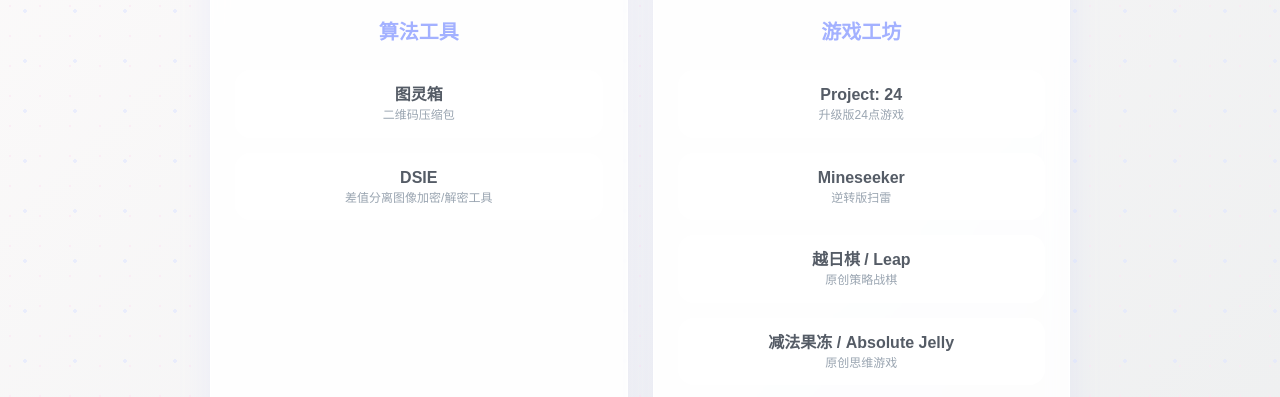
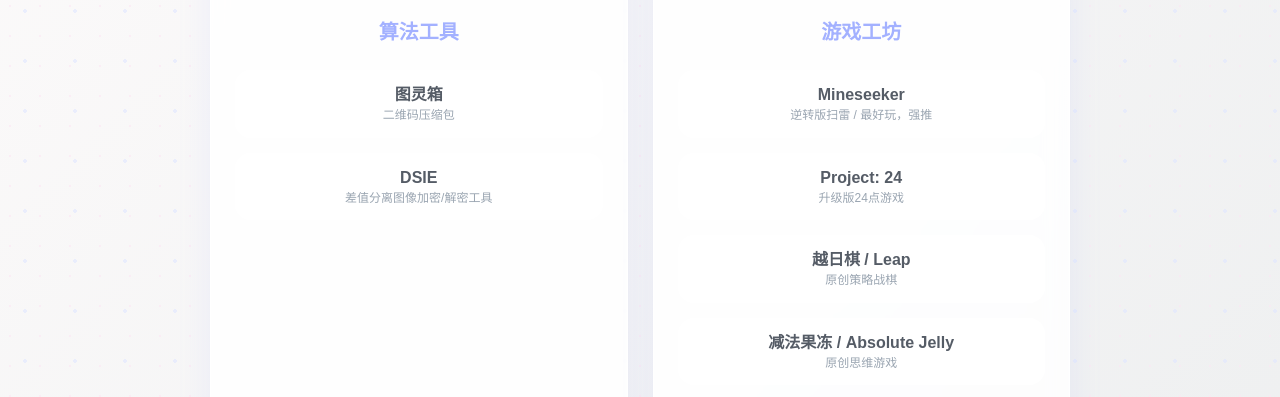
Before and after one commit to Stellate0511/stellate0511.github.io, a plain HTML site: page index.html in a window 1280 px wide. Shown: the part 364-761 px from the top of the page. Drawn offline with Linux system fonts and the light colour scheme.

Commit message:
Update index.html

```diff
--- a/index.html
+++ b/index.html
@@ -307,13 +307,13 @@
                 <div class="card-icon">🎮</div>
                 <h3>游戏工坊</h3>
                 <div class="btn-group">
+                    <a href="/Mineseeker/" class="btn">
+                        <span class="btn-title">Mineseeker</span>
+                        <span class="btn-subtitle">逆转版扫雷 / 最好玩，强推</span>
+                    </a>
                     <a href="/Project-24/" class="btn">
                         <span class="btn-title">Project: 24</span>
                         <span class="btn-subtitle">升级版24点游戏</span>
-                    </a>
-                    <a href="/Mineseeker/" class="btn">
-                        <span class="btn-title">Mineseeker</span>
-                        <span class="btn-subtitle">逆转版扫雷</span>
                     </a>
                     <a href="/Leap/" class="btn">
                         <span class="btn-title">越日棋 / Leap</span>
```
